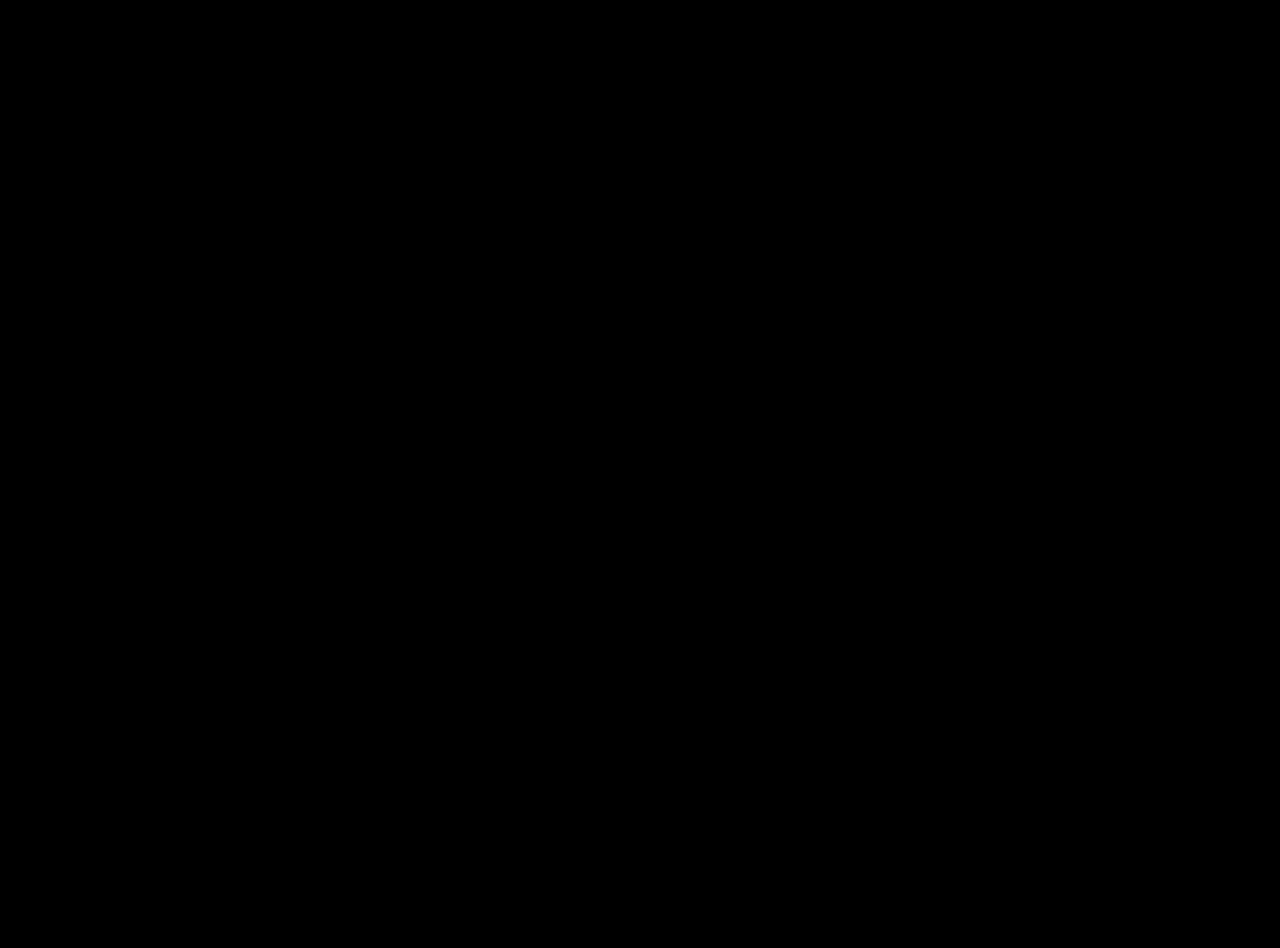
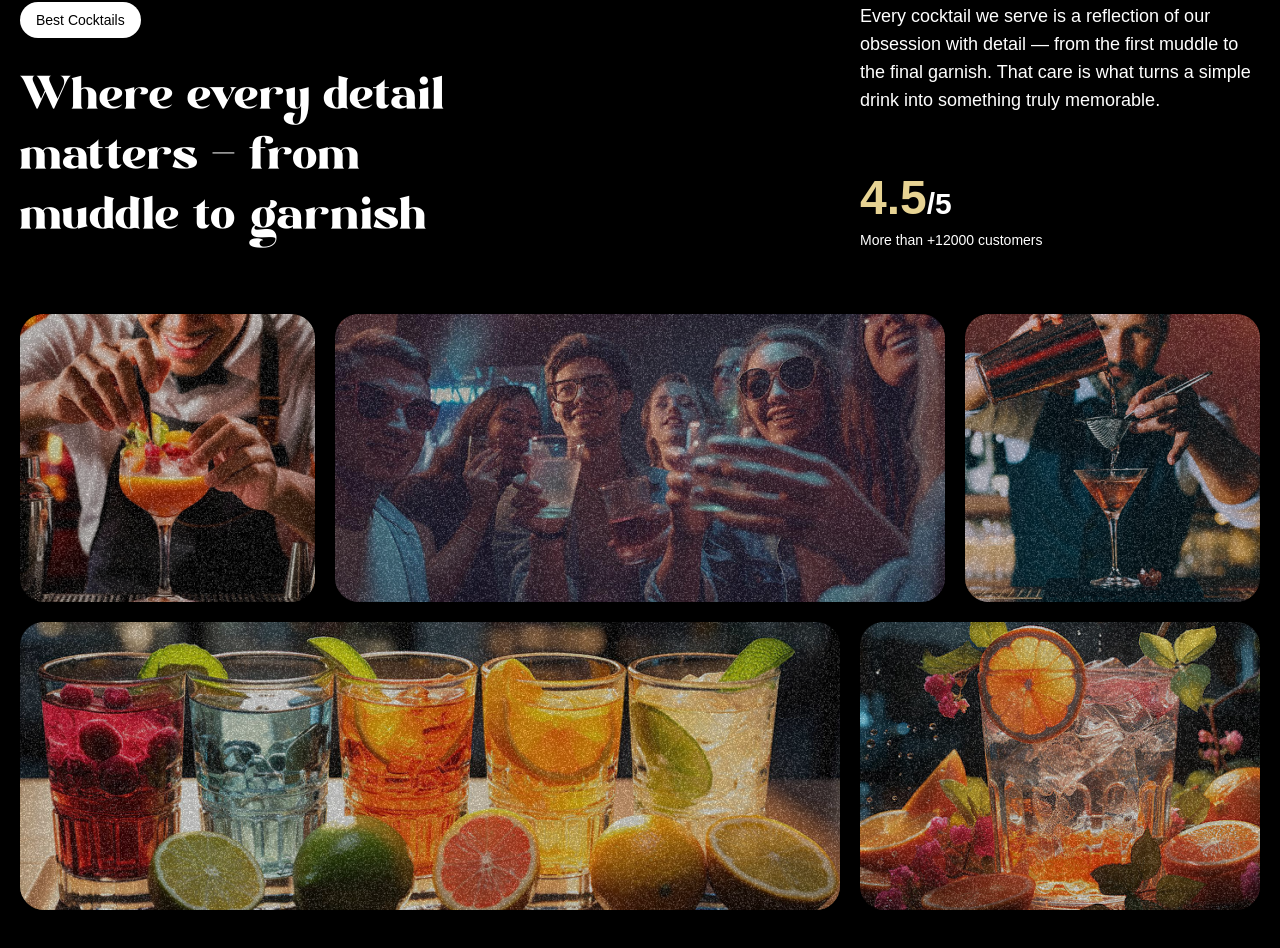
Before and after one commit to AbassKoyang/velvet-pour, a React (Vite) app: page / in a window 1280 px wide. Shown: the part 1710-2658 px from the top of the page. Before the commit the page ends 1600 px from the top, so only its background shows below. Built offline with nearby package versions, Linux system fonts and the light colour scheme; a web font is replaced by a local one.

Commit message:
implement about section

```diff
--- a/src/App.jsx
+++ b/src/App.jsx
@@ -3,6 +3,7 @@ import {ScrollTrigger, SplitText} from 'gsap/all';
 import Navbar from './components/Navbar';
 import Hero from './components/Hero';
 import Cocktails from './components/Cocktails';
+import About from './components/About';
 gsap.registerPlugin(ScrollTrigger, SplitText);
 
 const App = () => {
@@ -11,6 +12,7 @@ const App = () => {
       <Navbar />
       <Hero />
       <Cocktails />
+      <About />
     </main>
   )
 }
--- /dev/null
+++ b/src/components/About.jsx
@@ -0,0 +1,70 @@
+import { useGSAP } from '@gsap/react'
+import { SplitText } from 'gsap/all'
+import gsap from 'gsap'
+import React from 'react'
+
+const About = () => {
+    useGSAP(() => {
+        const titleSplit = SplitText.create('#about h2', {type: 'words'})
+
+        const scrollTimeline = gsap.timeline({
+            scrollTrigger: {
+                trigger: '#about',
+                start: 'top center'
+            }
+        })
+
+        scrollTimeline
+        .from(titleSplit.words, {
+            opacity: 0, duration: 1, yPercent: 100, ease: 'expo.out', stagger: 0.02
+        })
+        .from('.top-grid div, .bottom-grid div', {
+            opacity: 0, duration: 1, ease: 'power1.inOut', stagger: 0.04
+        }, '-=0.5')
+    }, [])
+  return (
+    <div id="about">
+        <div className="mb-16 md:px-0 px-5">
+            <div className="content">
+                <div className="md:col-span-8">
+                    <p className="badge">Best Cocktails</p>
+                    <h2>Where every detail matters <span className="text-white">-</span> from muddle to garnish</h2>
+                </div>
+                <div className="sub-content">
+                    <p>Every cocktail we serve is a reflection of our obsession with detail — from the first muddle to the final garnish. That care is what turns a simple drink into something truly memorable. </p>
+                    <div>
+                        <p className='md:text-3xl text-xl font-bold'><span>4.5</span>/5</p>
+                        <p className="text-sm text-white">More than +12000 customers</p>
+                    </div>
+                </div>
+            </div>
+        </div>
+        <div className="top-grid">
+            <div className="md:col-span-3">
+                <div className="noisy"/>
+                <img src="/images/abt1.png" alt="grid-img" />
+            </div>
+            <div className="md:col-span-6">
+                <div className="noisy"/>
+                <img src="/images/abt2.png" alt="grid-img" />
+            </div>
+            <div className="md:col-span-3">
+                <div className="noisy"/>
+                <img src="/images/abt5.png" alt="grid-img" />
+            </div>
+        </div>
+        <div className="bottom-grid">
+            <div className="md:col-span-8">
+                <div className="noisy"/>
+                <img src="/images/abt3.png" alt="grid-img" />
+            </div>
+            <div className="md:col-span-4">
+                <div className="noisy"/>
+                <img src="/images/abt4.png" alt="grid-img" />
+            </div>
+        </div>
+    </div>
+  )
+}
+
+export default About
```
